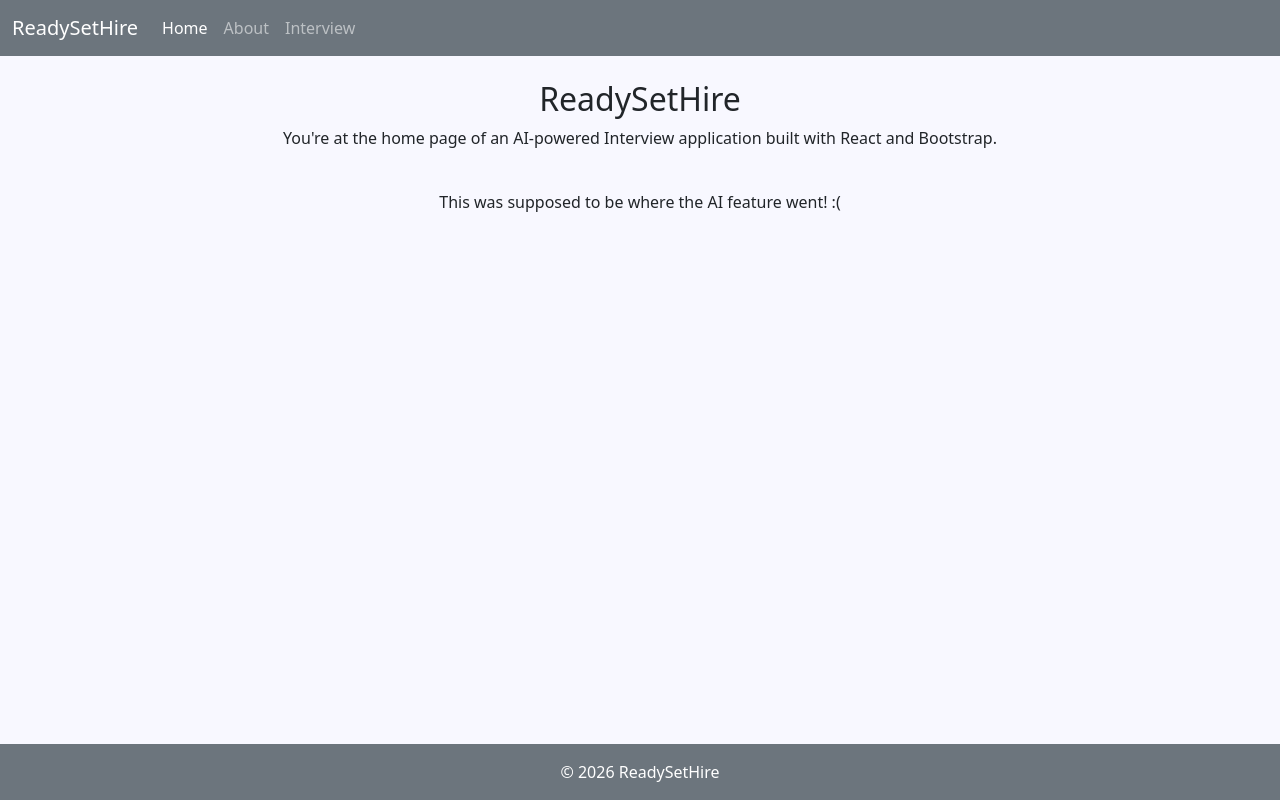
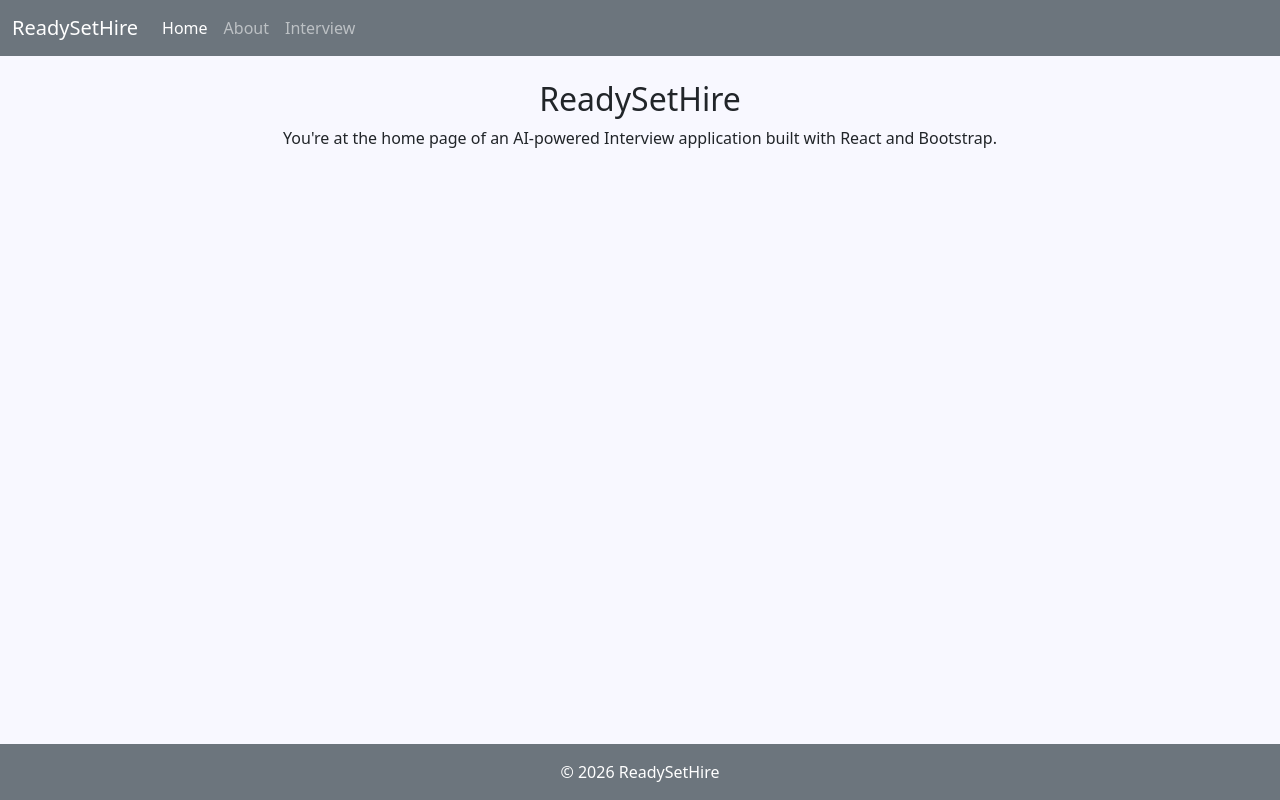
Before and after one commit to UniversalTze/Interview-React, a React (Vite) app in the folder ready-set-hire/frontend/: page / in a window 1280 px wide. Built offline with nearby package versions, Linux system fonts and the light colour scheme; no server answers.

Commit message:
Removed comment from front page. Created multi-stage docker file and use nginx to server static HTML/CSS/JSX files as these websites were made to be done in the browser.

```diff
--- a/ready-set-hire/frontend/src/pages/Home.jsx
+++ b/ready-set-hire/frontend/src/pages/Home.jsx
@@ -16,7 +16,6 @@ const Home = () => {
       <h2>ReadySetHire</h2>
       <p>You're at the home page of an AI-powered Interview application built with React and Bootstrap.</p>
       <br/>
-      <p> This was supposed to be where the AI feature went! :(</p>
     </div>
   );
 };
```
Also changed, not shown: 1 other file (tests, documents, lock files or other folders).
